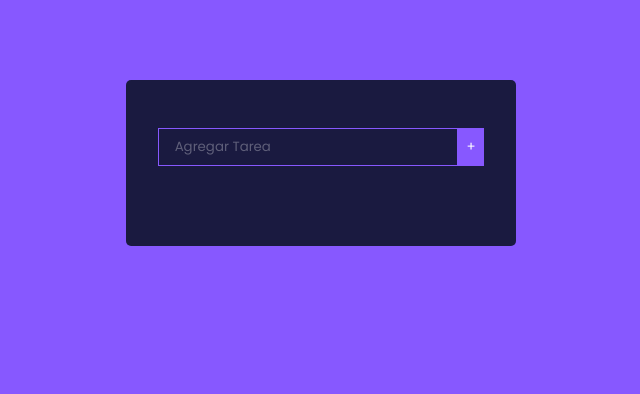
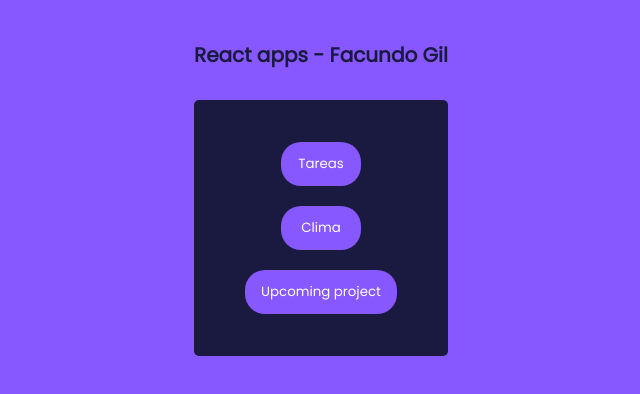
Before and after one commit to Facug96/react-apps, a React (Create React App) app: page / in a window 1280 px wide. Shown: the top 394 px of the page, without its empty margins (319-959 px from the left). Built offline with nearby package versions, Linux system fonts and the light colour scheme.

Commit message:
Added frontpage, and upcoming projects

```diff
--- a/package.json
+++ b/package.json
@@ -13,7 +13,8 @@
     "@testing-library/user-event": "^13.5.0",
     "react": "^18.2.0",
     "react-dom": "^18.2.0",
-    "react-scripts": "5.0.1",
+    "react-router-dom": "^6.17.0",
+    "react-scripts": "^5.0.1",
     "web-vitals": "^2.1.4"
   },
   "scripts": {
--- a/src/App.css
+++ b/src/App.css
@@ -6,7 +6,13 @@
   padding: 0;
   box-sizing: border-box;
 }
-
+.Title{
+  font-weight: 900;
+  font-size: 20px;
+  color:#1A1A40;
+  margin-top: 40px;
+  margin-bottom: -50px;
+}
 body {
   background: #8758ff;
   display: flex;
@@ -35,7 +41,9 @@ h1 {
   width: 100%;
   margin-bottom: 1rem;
 }
-
+.Wrapper{
+  margin:0;
+}
 .todo-input {
   outline: none;
   background: none;
@@ -69,7 +77,17 @@ h1 {
   border-radius: 5px;
   margin-bottom: 1rem;
 }
-
+.button-text{
+  cursor: pointer;
+  background: #8758ff;
+  color: #fff;
+  min-width: 80px;
+  max-height: 50px;
+  padding: 0.75rem 1rem;
+  border-radius: 20px;
+  border: 0;
+  margin: 10px;
+}
 .fa-trash {
   margin-left: 0.75rem;
 }
--- a/src/App.js
+++ b/src/App.js
@@ -1,10 +1,20 @@
+import {Routes, Route, BrowserRouter } from "react-router-dom";
 import './App.css';
 import TodoWrapper from './components/TodoWrapper';
+import WeatherWrapper from './components/WeatherWrapper';
+import FrontPage from "./components/FrontPage";
 
 function App() {
+
   return (
     <div className="App">
-      <TodoWrapper/>
+      <BrowserRouter>
+        <Routes>
+          <Route path='' element ={<FrontPage />}/>
+          <Route path='tareas-app' element = {<TodoWrapper />} />
+          <Route path='weather-app' element = {<WeatherWrapper />} />
+        </Routes>
+      </BrowserRouter>
     </div>
   );
 }
--- /dev/null
+++ b/src/components/FrontPage.js
@@ -0,0 +1,30 @@
+import React from 'react'
+import {Link} from 'react-router-dom';
+
+const FrontPage = () => {
+  return (
+    <div className='Wrapper'>
+        <p className = 'Title'> React apps - Facundo Gil</p>
+        <div className = 'TodoWrapper'>
+
+      <div>
+        <Link to = "/tareas-app">
+          <button className="button-text">Tareas</button>
+        </Link>
+      </div>
+      <div>
+        <Link to = "/weather-app">
+          <button className="button-text">Clima</button>
+        </Link>
+      </div>
+      <div>
+        <Link to = "/">
+          <button className="button-text"> Upcoming project </button>
+        </Link>
+      </div>
+        </div>
+    </div>
+  )
+}
+
+export default FrontPage
--- /dev/null
+++ b/src/components/WeatherWrapper.js
@@ -0,0 +1,11 @@
+import React from 'react'
+
+const WeatherWrapper = () => {
+  return (
+    <div>
+      This will be the weather app
+    </div>
+  )
+}
+
+export default WeatherWrapper
```
Also changed, not shown: 2 other files (tests, documents, lock files or other folders).
